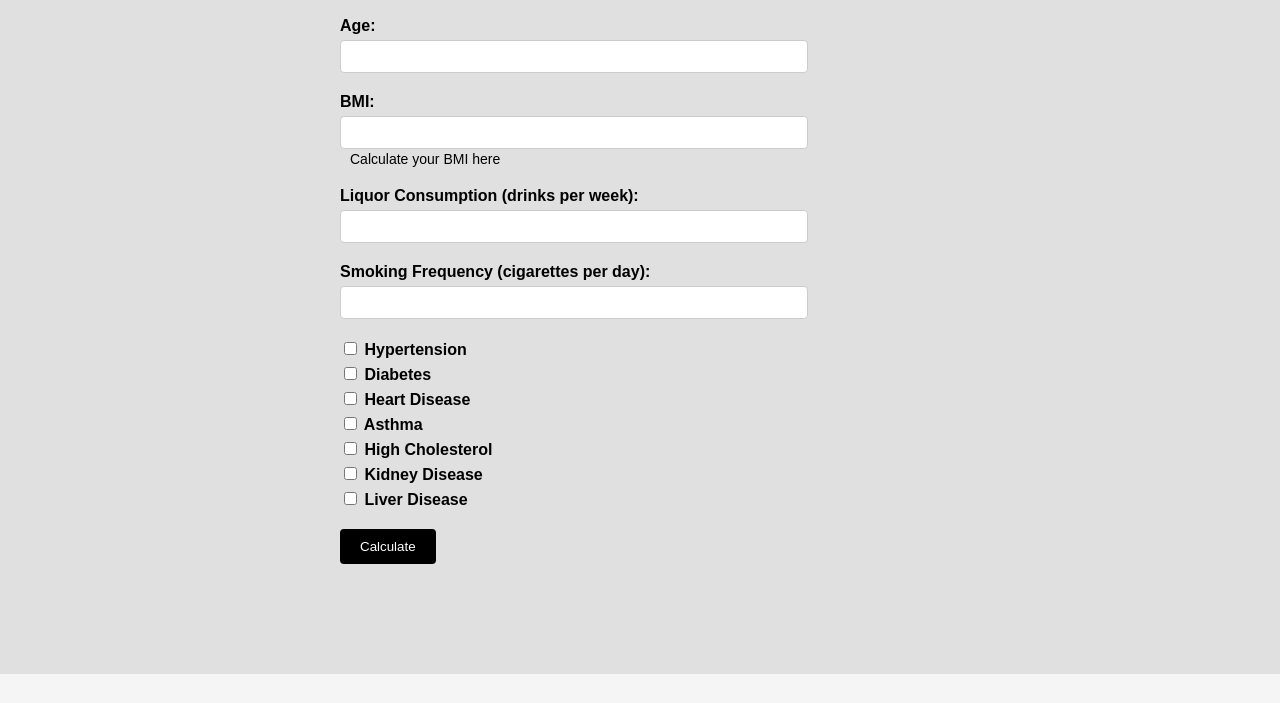
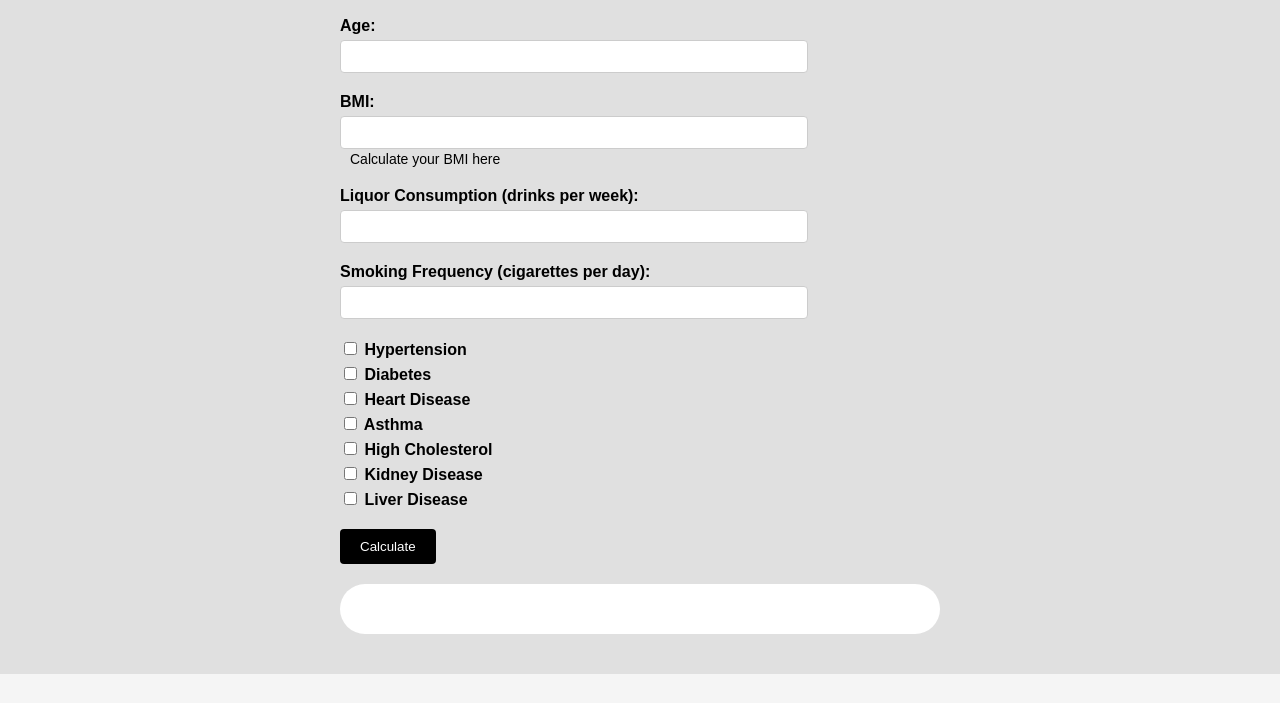
Before and after one commit to hackerboi72/health-app, a plain HTML site: page index.html in a window 1280 px wide. Shown: the part 249-952 px from the top of the page. Drawn offline with Linux system fonts and the light colour scheme.

Commit message:
Update style.css

```diff
--- a/style.css
+++ b/style.css
@@ -119,7 +119,7 @@ button:hover {
 #healthMeter {
     width: 100%;
     height: 50px;
-    background-color: #e0e0e0;
+    background-color: white;
     border-radius: 25px;
     overflow: hidden;
     margin: 20px 0;
```
